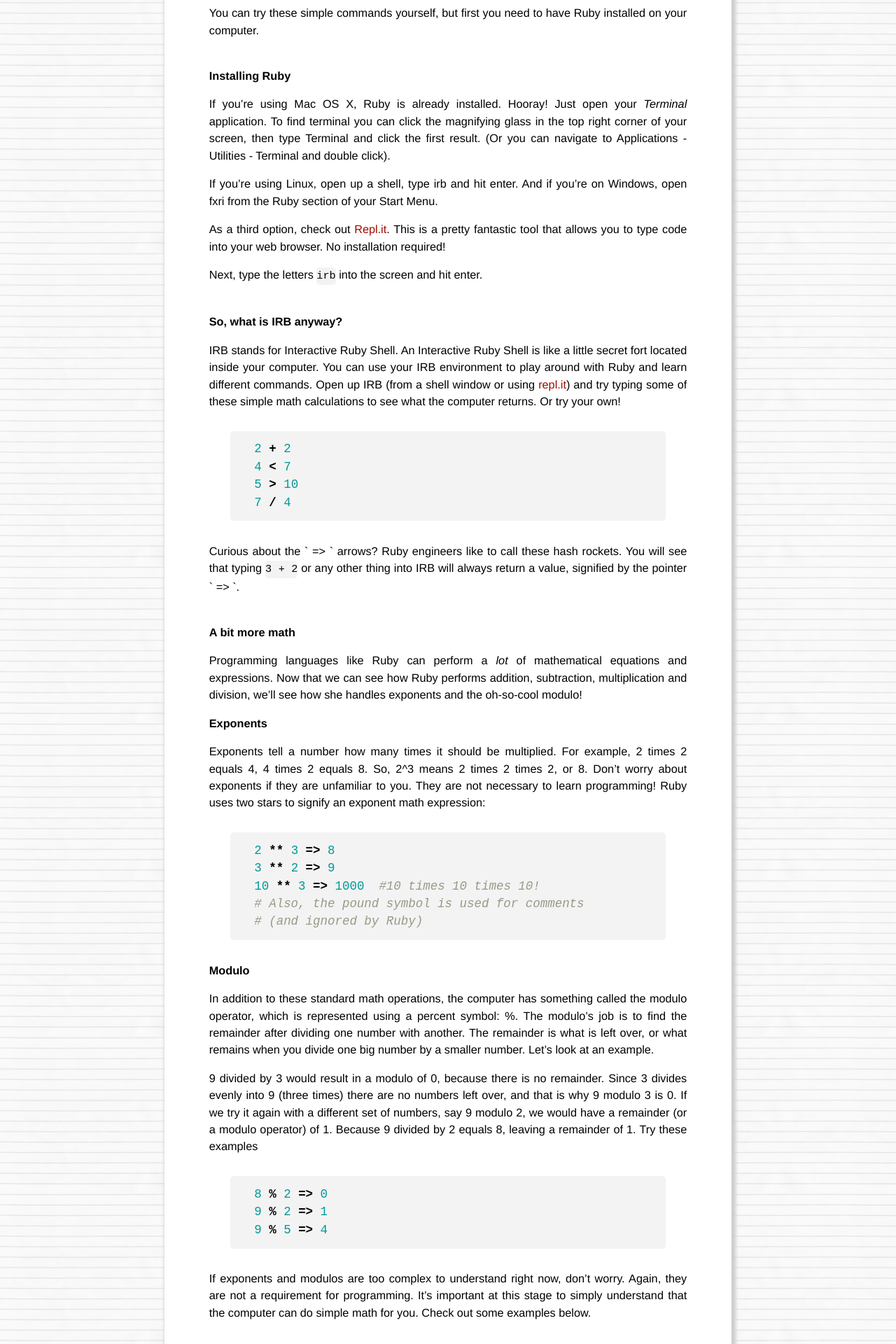
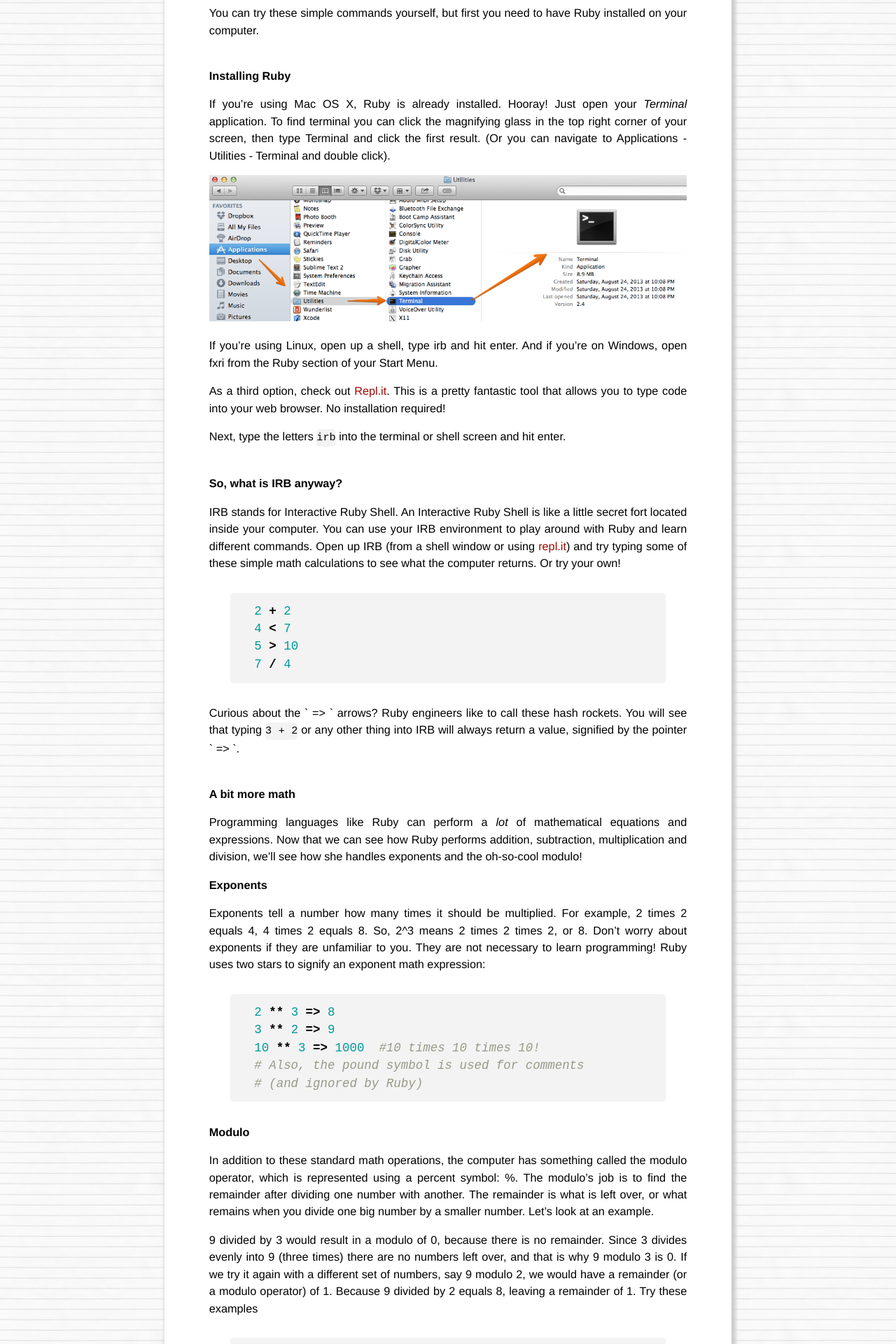
Before and after one commit to mrdougwright/rubykin.github.io, a Jekyll site: the page built from numbers.md, in a window 1280 px wide. Shown: the part 667-2587 px from the top of the page at 70% size. Built offline with Jekyll 4.4.1, drawn with Linux system fonts in a browser that asks for light colours; Markdown is read by kramdown in place of the engine named in the settings.

Commit message:
Add and update screenshot images

```diff
--- a/css/main.css
+++ b/css/main.css
@@ -67,8 +67,12 @@
   margin: 0 auto;
 }
 
-.site .inline-img img {
+.site .reg img {
   width: 80%;
+}
+
+.site .lrg img {
+  width: 100%;
 }
 
 .site .credit {
--- a/numbers.md
+++ b/numbers.md
@@ -30,12 +30,16 @@
 
 If you’re using Mac OS X, Ruby is already installed. Hooray! Just open your _Terminal_ application. To find terminal you can click the magnifying glass in the top right corner of your screen, then type Terminal and click the first result. (Or you can navigate to Applications - Utilities - Terminal and double click).
 
+<div class="inline-img lrg">
+  <img src="/images/terminal_directions.png" alt="How to find Terminal App"/>
+</div>
+
 If you’re using Linux, open up a shell, type irb and hit enter.
 And if you’re on Windows, open fxri from the Ruby section of your Start Menu.
 
 As a third option, check out <a href="http://repl.it/languages/Ruby" target="_blank">Repl.it</a>. This is a pretty fantastic tool that allows you to type code into your web browser. No installation required!
 
-Next, type the letters `irb` into the screen and hit enter.
+Next, type the letters `irb` into the terminal or shell screen and hit enter.
 
 <br />
 __So, what is IRB anyway?__
```
Also changed, not shown: what-is-programming.md (+3 -3 lines), images/terminal_directions.png (added).
